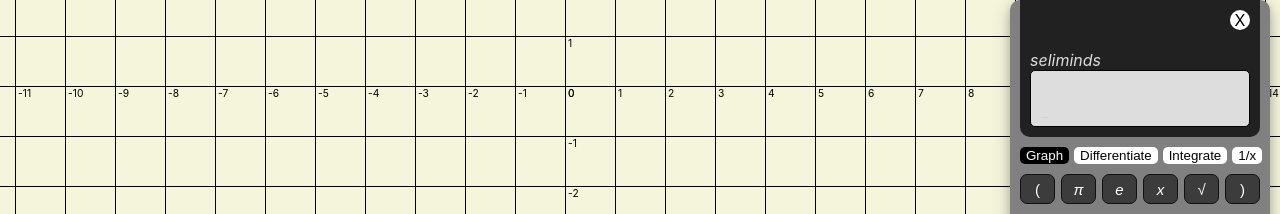
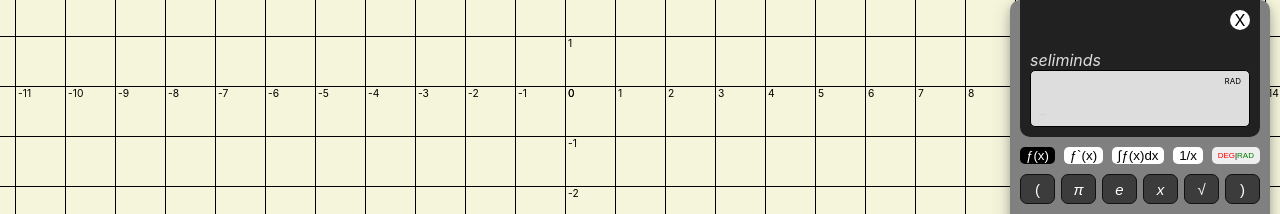
Before and after one commit to roybselim/lite-graf-v2, a React (Create React App) app: page / in a window 1280 px wide. Shown: the part 368-582 px from the top of the page. Built offline with nearby package versions, Linux system fonts and the light colour scheme.

Commit message:
changed calculator's calculus buttons and added radians

```diff
--- a/src/App.css
+++ b/src/App.css
@@ -67,8 +67,9 @@
 .displayContainer {
 	border: 1px solid black;
 	border-radius: 5px;
-	padding: 5px 10px;
-	padding-top: 0px;
+	padding: 0px 8px;
+	padding-top: 5px;
+	padding-bottom: 0px;
 	min-height: 50px;
 	background-color: #dddddd;
 	display: flex;
--- a/src/Calculator.tsx
+++ b/src/Calculator.tsx
@@ -21,7 +21,7 @@ const Calculator = (_props: ICalculatorProps) => {
 	const { removeCalculator, editCalculator, tutorial, setTutorial } = useStore(
 		(state) => state
 	);
-	const { equation = [], color, graphType } = calculator;
+	const { equation = [], color, graphType, useDegrees, id } = calculator;
 
 	// Monitor changes to position state and update DOM
 	useEffect(() => {
@@ -51,9 +51,9 @@ const Calculator = (_props: ICalculatorProps) => {
 			if (caret < equation.length) {
 				const newEq = [...equation];
 				newEq.splice(caret, 0, val);
-				editCalculator(calculator.id, { equation: newEq });
+				editCalculator(id, { equation: newEq });
 			} else {
-				editCalculator(calculator.id, { equation: [...equation, val] });
+				editCalculator(id, { equation: [...equation, val] });
 			}
 		}
 	};
@@ -65,11 +65,11 @@ const Calculator = (_props: ICalculatorProps) => {
 			const ans = eval(parseEquation(equation.join('')))
 				.toString()
 				.split('');
-			editCalculator(calculator.id, { equation: ans });
+			editCalculator(id, { equation: ans });
 			setCaret(0);
 			setAns(ans.join(''));
 		} catch (_e) {
-			editCalculator(calculator.id, { equation: 'Syntax Error'.split('') });
+			editCalculator(id, { equation: 'Syntax Error'.split('') });
 		}
 	};
 
@@ -77,7 +77,7 @@ const Calculator = (_props: ICalculatorProps) => {
 		const newEq = [...equation];
 		newEq.splice(caret - 1, 1);
 		setCaret(caret - 1);
-		editCalculator(calculator.id, { equation: newEq });
+		editCalculator(id, { equation: newEq });
 	};
 
 	return (
@@ -87,7 +87,7 @@ const Calculator = (_props: ICalculatorProps) => {
 			onMouseMove={onMouseMove}
 			onMouseDown={() => setPressed(true)}
 			onMouseUp={() => setPressed(false)}
-			style={{ bottom: 0, right: 0 + calculator.id * 270 }}
+			style={{ bottom: 0, right: 0 + id * 270 }}
 		>
 			<div className="keypad">
 				<div
@@ -98,7 +98,7 @@ const Calculator = (_props: ICalculatorProps) => {
 				>
 					<div
 						onClick={() => {
-							removeCalculator(calculator.id);
+							removeCalculator(id);
 						}}
 						className="removeCalc"
 					>
@@ -108,11 +108,14 @@ const Calculator = (_props: ICalculatorProps) => {
 						<i>seliminds</i>
 					</span>
 					<div className="displayContainer">
-						{tutorial === 1 && calculator.id === 0 && (
+						{tutorial === 1 && id === 0 && (
 							<div className="tutorial tutorialTwo">
 								<div style={{ position: 'relative' }}>
-									Enter your equation here, use the black `<i>x</i>` button for
-									variables. Try `2x + 5`
+									Enter your equation here, use the black `
+									<i>
+										<span className="smallButton">&nbsp;x&nbsp;</span>
+									</i>
+									` button for variables. Try `2x + 5`
 								</div>
 								<div
 									style={{
@@ -127,8 +130,11 @@ const Calculator = (_props: ICalculatorProps) => {
 								</div>
 							</div>
 						)}
-						<div>
+						<div style={{ display: 'flex', justifyContent: 'space-between' }}>
 							<span style={{ fontSize: '10px' }}>&nbsp;{prevEq}</span>
+							<span style={{ fontSize: '8px' }}>
+								{useDegrees ? 'DEG' : 'RAD'}
+							</span>
 						</div>
 						<div
 							style={{
@@ -163,24 +169,31 @@ const Calculator = (_props: ICalculatorProps) => {
 					</div>
 				</div>
 				<div className="row">
-					{['Equation', 'Differentiate', 'Integrate'].map((val) => (
+					{[
+						{ Equation: 'ƒ(x)' },
+						{ Differentiate: 'ƒ`(x)' },
+						{ Integrate: '∫ƒ(x)dx' },
+					].map((val: any) => {
+						const type = Object.keys(val)[0];
+						return (
 							<button
-							key={val}
+								key={type}
 								className="operation"
 								style={{
-								backgroundColor: graphType === val ? 'black' : 'white',
-								color: graphType === val ? 'white' : 'black',
+									backgroundColor: graphType === type ? 'black' : 'white',
+									color: graphType === type ? 'white' : 'black',
 								}}
 								onClick={() => {
 									if (tutorial === 2) {
 										setTutorial(4);
 									}
-								editCalculator(calculator.id, { graphType: val });
+									editCalculator(id, { graphType: type });
 								}}
 							>
-							{val === 'Equation' ? 'Graph' : val}
+								{val[type]}
 							</button>
-					))}
+						);
+					})}
 					<button
 						style={{
 							backgroundColor: inverse ? 'black' : 'white',
@@ -190,6 +203,18 @@ const Calculator = (_props: ICalculatorProps) => {
 						onClick={() => setInverse(!inverse)}
 					>
 						1/x
+					</button>
+					<button
+						style={{
+							fontSize: '8px',
+						}}
+						className="operation"
+						onClick={() => {
+							editCalculator(id, { useDegrees: !useDegrees });
+						}}
+					>
+						<span style={{ color: useDegrees ? 'green' : 'red' }}>DEG</span>|
+						<span style={{ color: !useDegrees ? 'green' : 'red' }}>RAD</span>
 					</button>
 				</div>
 				<div className="row">
@@ -280,7 +305,7 @@ const Calculator = (_props: ICalculatorProps) => {
 					<button
 						className="button bigButton"
 						onClick={() => {
-							editCalculator(calculator.id, { equation: [''] });
+							editCalculator(id, { equation: [''] });
 							setCaret(0);
 							setPrevEq('');
 						}}
--- a/src/Graph.tsx
+++ b/src/Graph.tsx
@@ -1,8 +1,7 @@
 import { useState } from 'react';
 import './App.css';
 import useWindowDimensions from './useWindowDimensions';
-import { parseEquation } from './helpers';
-import useStore, { ICalculator } from './store';
+import useStore from './store';
 
 interface IGraphProps {}
 
@@ -35,24 +34,31 @@ function Graph(_props: IGraphProps) {
 		}
 	};
 
-	const getEquation = (equation: any, point: number) => {
+	const getEquation = (equation: any, point: number, useDegrees: boolean) => {
+		const preEquation = useDegrees
+			? equation.replace(
+					/(?<=(sin\(|cos\(|tan\(|sin|cos|tan))x/g,
+					`(${((point / unitSize) * (Math.PI / 180)).toString()})`
+			  )
+			: equation;
 		return eval(
-			parseEquation(equation).replace(
-				/x/g,
-				`(${(point / unitSize).toString()})`
-			)
+			preEquation.replace(/x/g, `(${(point / unitSize).toString()})`)
 		);
 	};
 
-	const getValueAtPoint = (calc: ICalculator, point: number): number => {
+	const getValueAtPoint = (
+		equation: string,
+		point: number,
+		type: string,
+		useDegrees: boolean
+	): number => {
 		try {
-			const { equation, graphType } = calc;
-			const exactPoint = getEquation(equation.join(''), point);
-			switch (graphType) {
+			const exactPoint = getEquation(equation, point, useDegrees);
+			switch (type) {
 				case 'Equation':
 					return exactPoint;
 				case 'Differentiate':
-					const pointPlusOne = getEquation(equation.join(''), point + 1);
+					const pointPlusOne = getEquation(equation, point + 1, useDegrees);
 					return (pointPlusOne - exactPoint) / ((point + 1 - point) / unitSize);
 				case 'Integrate':
 					integrand += exactPoint;
@@ -127,12 +133,26 @@ function Graph(_props: IGraphProps) {
 				);
 			}
 			calculators.forEach((calc) => {
+				const { parsedEquation, graphType, useDegrees } = calc;
+				const shifts = horizontalCenter + verticalShift;
 				const valueAtPoint =
-					getValueAtPoint(calc, i - verticalCenter) * unitSize +
-					(horizontalCenter + verticalShift);
+					getValueAtPoint(
+						parsedEquation,
+						i - verticalCenter,
+						graphType,
+						useDegrees
+					) *
+						unitSize +
+					shifts;
 				const valueAtPrevPoint =
-					getValueAtPoint(calc, i + 1 - verticalCenter) * unitSize +
-					(horizontalCenter + verticalShift);
+					getValueAtPoint(
+						parsedEquation,
+						i + 1 - verticalCenter,
+						graphType,
+						useDegrees
+					) *
+						unitSize +
+					shifts;
 				const length = Math.abs(valueAtPoint - valueAtPrevPoint);
 				if (valueAtPoint >= 0) {
 					contents.push(
@@ -151,7 +171,7 @@ function Graph(_props: IGraphProps) {
 							onMouseOut={() => {
 								setShowPointsTooltip(false);
 							}}
-							key={`${Math.random() * Date.now()}`}
+							key={`${calc.equation}-${i}-${useDegrees ? 'deg' : 'rad'}`}
 							className="equationValue"
 							style={{
 								height: `${length + 2}px`,
--- a/src/store.ts
+++ b/src/store.ts
@@ -1,5 +1,5 @@
 import { create } from 'zustand';
-import { randomRGB } from './helpers';
+import { parseEquation, randomRGB } from './helpers';
 import { HORIZONTAL_SHIFT, UNIT_SIZE, VERTICAL_SHIFT } from './constants';
 
 export interface ICalculator {
@@ -7,6 +7,8 @@ export interface ICalculator {
 	equation: string[];
 	graphType: string;
 	color: string;
+	parsedEquation: string;
+	useDegrees: boolean;
 }
 
 export interface IStore {
@@ -31,6 +33,8 @@ const useStore = create<IStore>((set) => ({
 			equation: [],
 			graphType: 'Equation',
 			color: '#212121',
+			parsedEquation: '',
+			useDegrees: false,
 		},
 	],
 	addCalculator: () =>
@@ -44,6 +48,8 @@ const useStore = create<IStore>((set) => ({
 					equation: [],
 					graphType: 'Equation',
 					color: randomRGB(),
+					parsedEquation: '',
+					useDegrees: false,
 				},
 			],
 		})),
@@ -51,12 +57,20 @@ const useStore = create<IStore>((set) => ({
 		set((state: IStore) => ({
 			calculators: state.calculators.filter((calc) => calc.id !== id),
 		})),
-	editCalculator: (id: number, newEq: any) =>
-		set((state: any) => ({
+	editCalculator: (id: number, newEq: any) => {
+		let withParsed = newEq;
+		if (newEq.equation) {
+			withParsed = {
+				...newEq,
+				parsedEquation: parseEquation(newEq.equation.join('')),
+			};
+		}
+		return set((state: any) => ({
 			calculators: state.calculators.map((calc: any) =>
-				calc.id !== id ? calc : { ...calc, ...newEq }
+				calc.id !== id ? calc : { ...calc, ...withParsed }
 			),
-		})),
+		}));
+	},
 	unitSize: UNIT_SIZE,
 	setUnitSize: (val: number) => set(() => ({ unitSize: val })),
 	horizontalShift: HORIZONTAL_SHIFT,
```
Lines whose indentation alone changed are shown as unchanged.
